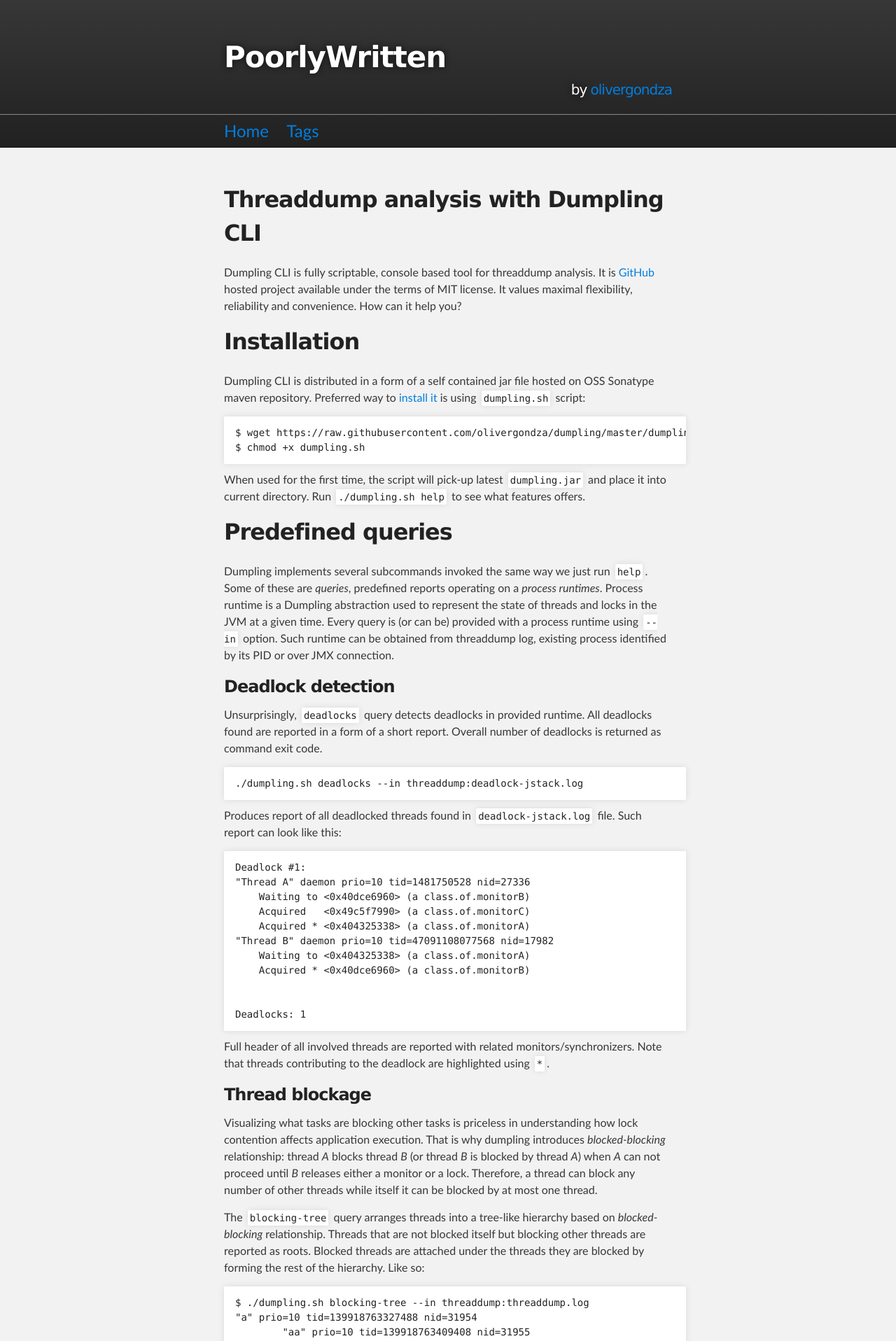
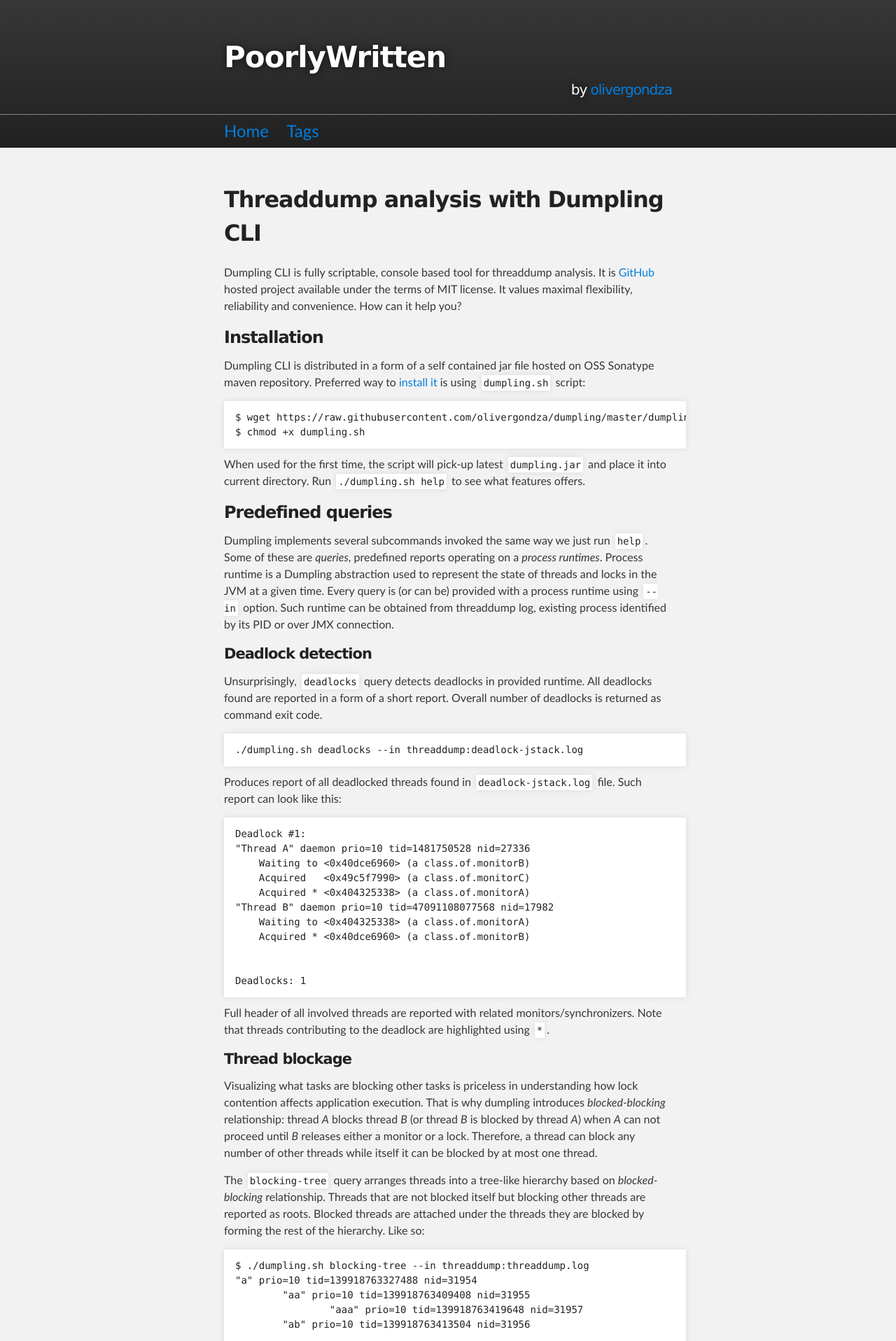
Before and after one commit to olivergondza/olivergondza.github.io, a Jekyll site: the page built from _posts/2015-05-18-cli.tutorial.md, in a window 1280 px wide. Shown: the top 1916 px of the page at 70% size. Built offline with Jekyll 4.4.1, drawn with Linux system fonts in a browser that asks for light colours; Markdown is read by kramdown in place of the engine named in the settings.

````diff
--- a/_config.yml
+++ b/_config.yml
@@ -1,4 +1,3 @@
-
 # Site settings
 title: PoorlyWritten
 description: "On Java, Unix, Programming and Craftsmenship"
@@ -7,4 +6,7 @@ url: ""
 github_username:  olivergondza
 
 # Build settings
-markdown: kramdown
+markdown: redcarpet
+
+gems:
+  - jekyll-feed
--- a/_posts/2015-05-18-cli.tutorial.md
+++ b/_posts/2015-05-18-cli.tutorial.md
@@ -7,7 +7,7 @@ tags: dumpling
 
 Dumpling CLI is fully scriptable, console based tool for threaddump analysis. It is [GitHub](https://github.com/olivergondza/dumpling) hosted project available under the terms of MIT license. It values maximal flexibility, reliability and convenience. How can it help you?
 
-## Installation
+### Installation
 
 Dumpling CLI is distributed in a form of a self contained jar file hosted on OSS Sonatype maven repository. Preferred way to [install it](https://olivergondza.github.io/dumpling/cli.html) is using `dumpling.sh` script:
 
@@ -16,17 +16,18 @@ Dumpling CLI is distributed in a form of a self contained jar file hosted on OSS
 
 When used for the first time, the script will pick-up latest `dumpling.jar` and place it into current directory. Run `./dumpling.sh help` to see what features offers.
 
-## Predefined queries
+### Predefined queries
 
 Dumpling implements several subcommands invoked the same way we just run `help`. Some of these are *queries*, predefined reports operating on a *process runtimes*. Process runtime is a Dumpling abstraction used to represent the state of threads and locks in the JVM at a given time. Every query is (or can be) provided with a process runtime using `--in` option. Such runtime can be obtained from threaddump log, existing process identified by its PID or over JMX connection.
 
-### Deadlock detection
+#### Deadlock detection
 
 Unsurprisingly, `deadlocks` query detects deadlocks in provided runtime. All deadlocks found are reported in a form of a short report. Overall number of deadlocks is returned as command exit code.
 
     ./dumpling.sh deadlocks --in threaddump:deadlock-jstack.log
 
 Produces report of all deadlocked threads found in `deadlock-jstack.log` file. Such report can look like this:
+
 
 ```
 Deadlock #1:
@@ -44,7 +45,7 @@ Deadlocks: 1
 
 Full header of all involved threads are reported with related monitors/synchronizers. Note that threads contributing to the deadlock are highlighted using `*`.
 
-### Thread blockage
+#### Thread blockage
 
 Visualizing what tasks are blocking other tasks is priceless in understanding how lock contention affects application execution. That is why dumpling introduces *blocked-blocking* relationship: thread *A* blocks thread *B* (or thread *B* is blocked by thread *A*) when *A* can not proceed until *B* releases either a monitor or a lock. Therefore, a thread can block any number of other threads while itself it can be blocked by at most one thread.
 
@@ -69,7 +70,7 @@ Report shows 2 separated blockage trees containing 6 threads in total. It clearl
 
 Both queries effectively reduces possibly large listings into concise reports. If more details are required, `--show-stack-traces` prints stacktraces of all involved threads.
 
-## Writing custom queries
+### Writing custom queries
 
 However convenient can predefined queries be, creating custom ones offers whole new world of flexibility. For that purpose, `groovy` query exposes whole runtime in a form of Dumpling DSL to user provided groovy script. All you need to call to discover number of threads in running java process is:
 
@@ -86,6 +87,6 @@ $ ./dumpling.sh grep "thread.status.waiting" --in threaddump:my_threaddump.log
 
 For more information on how to use the domain specific language exposed by Dumpling, consult the [reference documentation](https://olivergondza.github.io/dumpling/refdoc/) and javadoc.
 
-# Conclusion
+### Conclusion
 
 Those are some of the most prominent features Dumpling has to offer. Consult the [project homepage](https://olivergondza.github.io/dumpling/) for more detailed documentation.
````
Also changed, not shown: _posts/2015-07-08-dumpling-1.0.md (+4 -4 lines).
